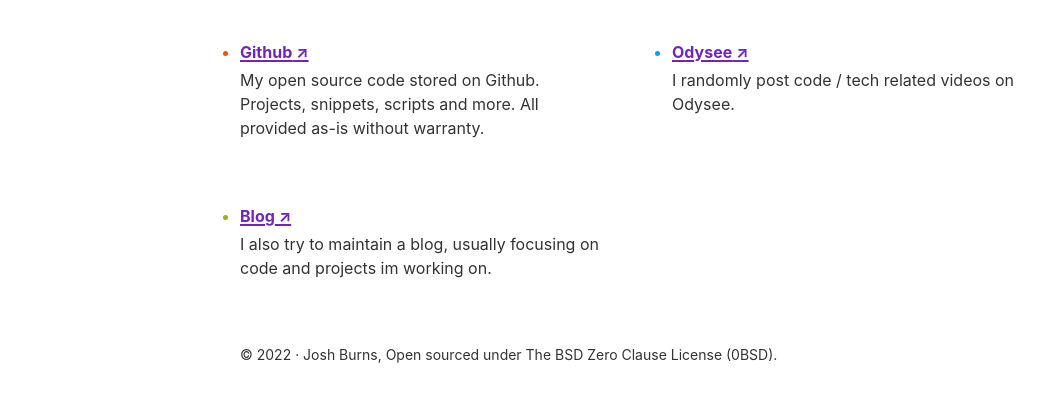
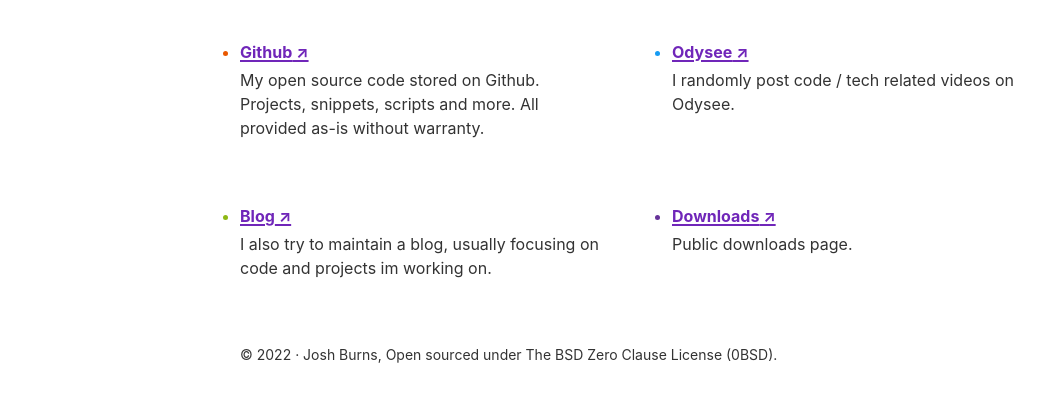
Before and after one commit to joshburnsxyz/joshburns.xyz, a Gatsby site: page / in a window 1280 px wide. Shown: the part 230-632 px from the top of the page, without its empty margins (0-1044 px from the left). Built offline with nearby package versions, Linux system fonts and the light colour scheme; Gatsby itself is replaced by a stand-in of ours.

Commit message:
link to downloads page

```diff
--- a/src/pages/index.js
+++ b/src/pages/index.js
@@ -23,6 +23,12 @@
     url: "/blog",
     description:
       "I also try to maintain a blog, usually focusing on code and projects im working on.",
+  },
+  {
+    text: "Downloads",
+    url: "/downloads",
+    description:
+      "Public downloads page.",
   },
 ]
 
```
